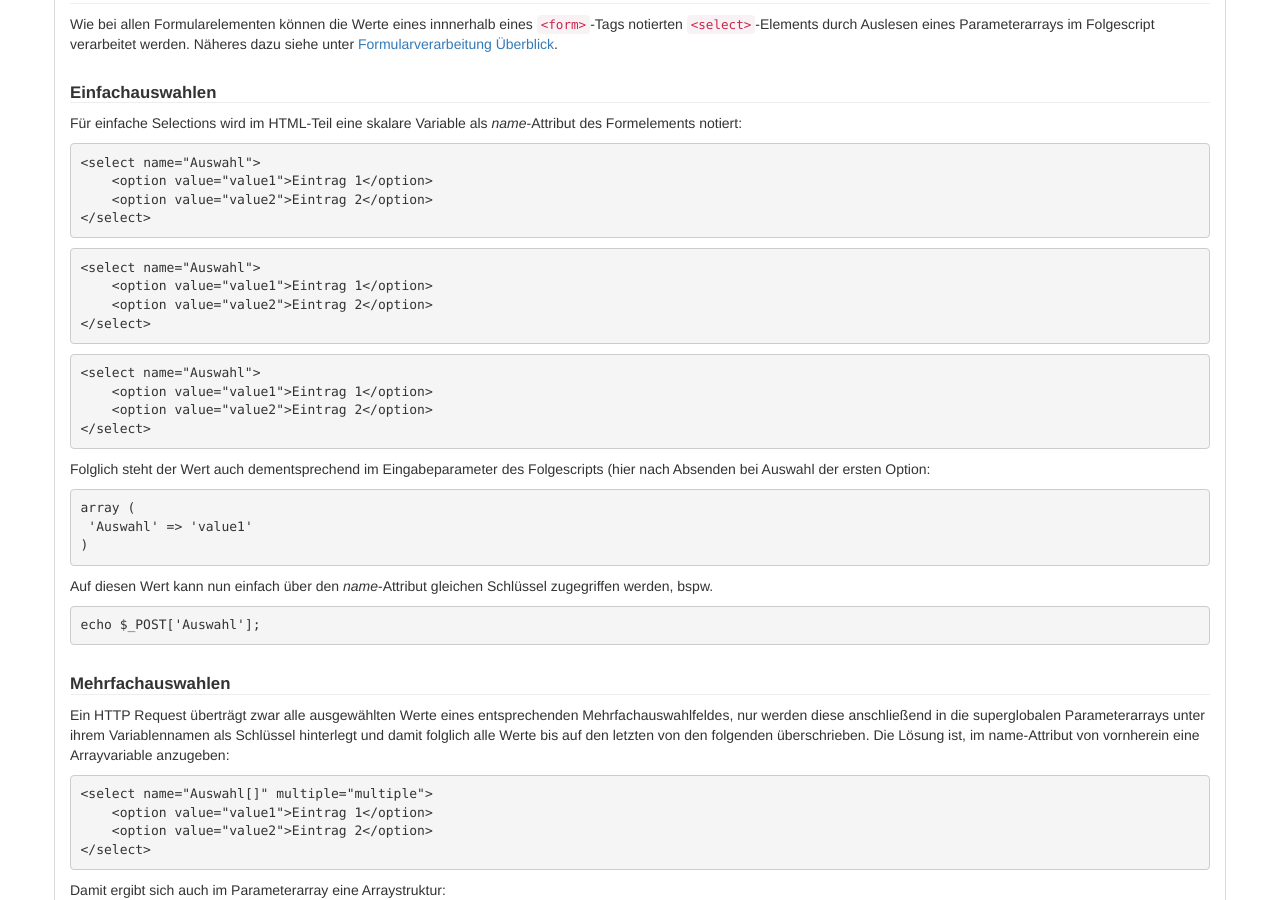
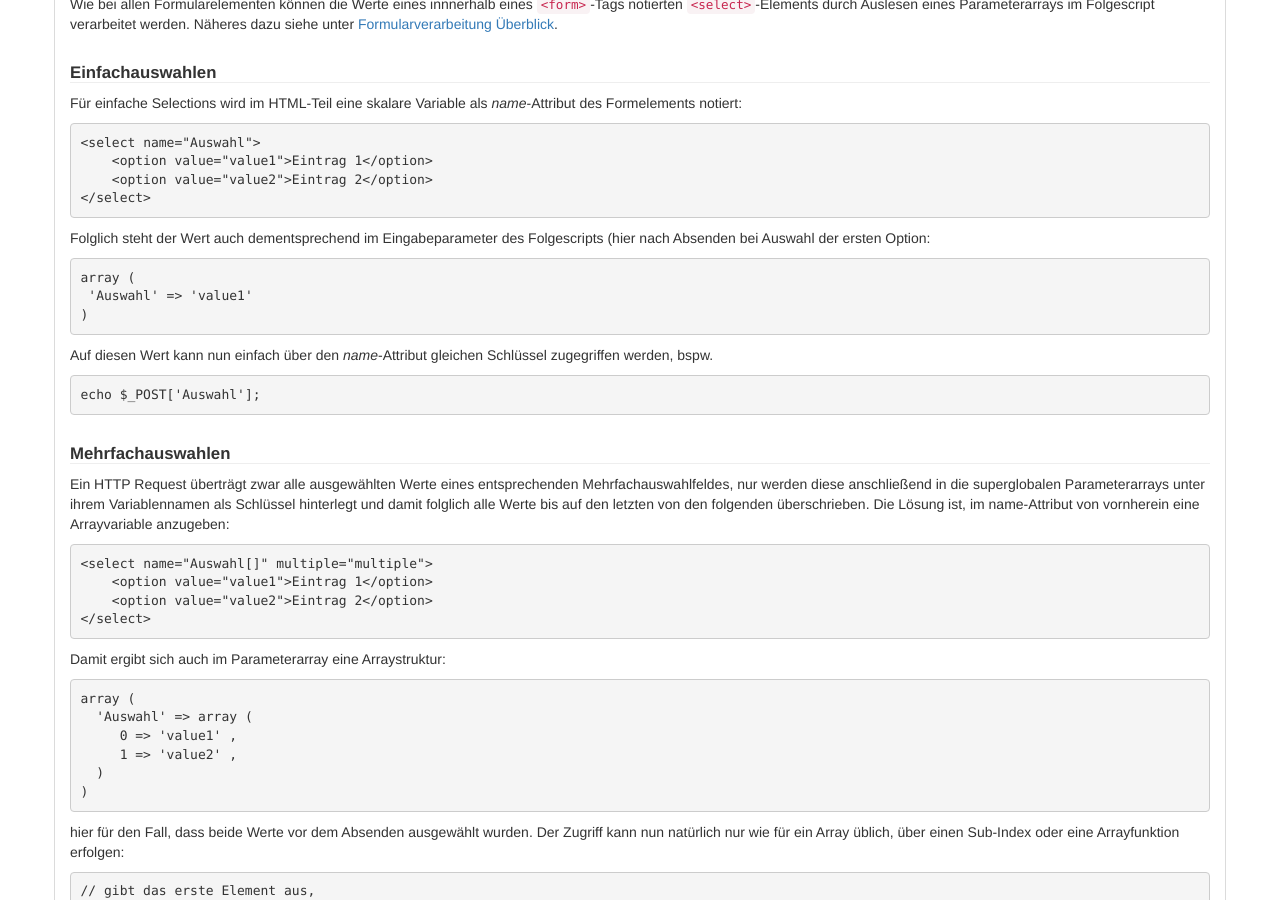
Before and after one commit to php-de/php-de.github.io, a Jekyll site: the page built from form/auswahllisten.md, in a window 1280 px wide and 900 px high, scrolled down 590 px. Built offline with Jekyll 4.4.1, drawn with Linux system fonts in a browser that asks for light colours; nearby versions of some CDN libraries.

Commit message:
Update auswahllisten.md

```diff
--- a/form/auswahllisten.md
+++ b/form/auswahllisten.md
@@ -27,11 +27,12 @@
 ---
 
 
-| **Selections** oder **Auswahllisten** sind HTML Formularelemente, die eine Liste von Werten einer fest definierten Menge zur Auswahl bereitstellen. Selections können als Einfach- oder Mehrfachauswahl notiert werden. Dabei wird in Einfachlisten üblicherweise immer ein Wert übertragen, in Mehrfachlisten kann kein, ein oder mehrere Werte ausgewählt und übertragen werden.
 
-Je nach Selectiontyp unterscheiden sich die Verfahren zur Verarbeitung und Darstellung. Die jeweiligen Verfahren sind dabei mit denen für Optionsfelder (Radiogroups bzw. Checkboxes) verwandt/identisch.| ![blaa](images/select_single_closed.gif) ![blaa](images/select_single_open.gif)
+
+| **Selections** oder **Auswahllisten** sind HTML Formularelemente, die eine Liste von Werten einer fest definierten Menge zur Auswahl bereitstellen. Selections können als Einfach- oder Mehrfachauswahl notiert werden. Dabei wird in Einfachlisten üblicherweise immer ein Wert übertragen, in Mehrfachlisten kann kein, ein oder mehrere Werte ausgewählt und übertragen werden. | ![blaa](images/select_single_closed.gif) ![blaa](images/select_single_open.gif) |
+
+| Je nach Selectiontyp unterscheiden sich die Verfahren zur Verarbeitung und Darstellung. Die jeweiligen Verfahren sind dabei mit denen für Optionsfelder (Radiogroups bzw. Checkboxes) verwandt/identisch. |
 ![blaa](images/select_multi_off.gif) ![blaa](images/select_multi_selected.gif) |
-
 
 
 ### Selections auswerten
@@ -49,21 +50,6 @@
     <option value="value2">Eintrag 2</option>
 </select>
 ~~~
-
-~~~ html
-<select name="Auswahl">
-    <option value="value1">Eintrag 1</option>
-    <option value="value2">Eintrag 2</option>
-</select>
-~~~
-
-~~~
-<select name="Auswahl">
-    <option value="value1">Eintrag 1</option>
-    <option value="value2">Eintrag 2</option>
-</select>
-~~~
-
 
 Folglich steht der Wert auch dementsprechend im Eingabeparameter des Folgescripts (hier nach Absenden bei Auswahl der ersten Option:
 
```
Also changed, not shown: other parts of form/auswahllisten.md (+1 -1 lines).
